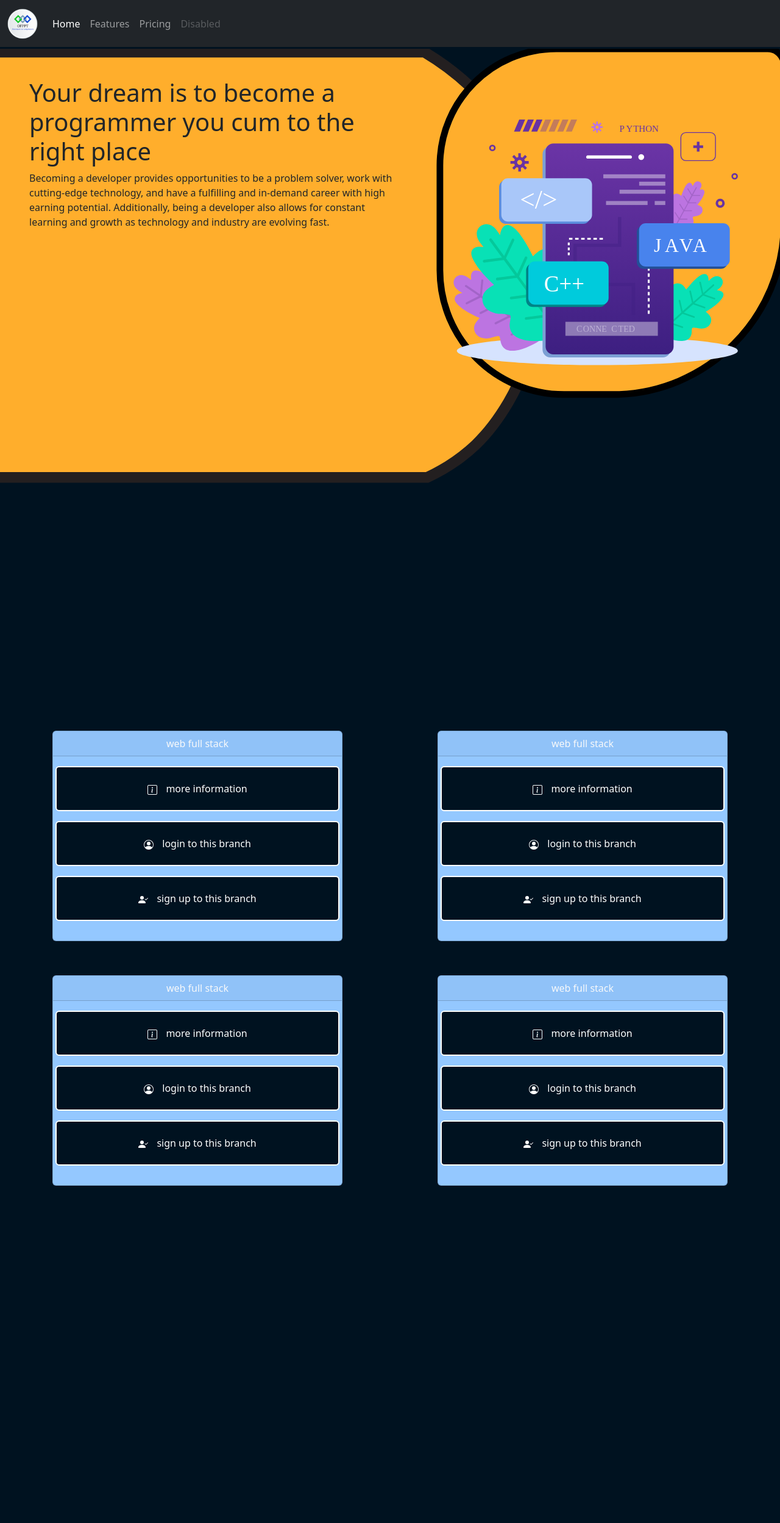
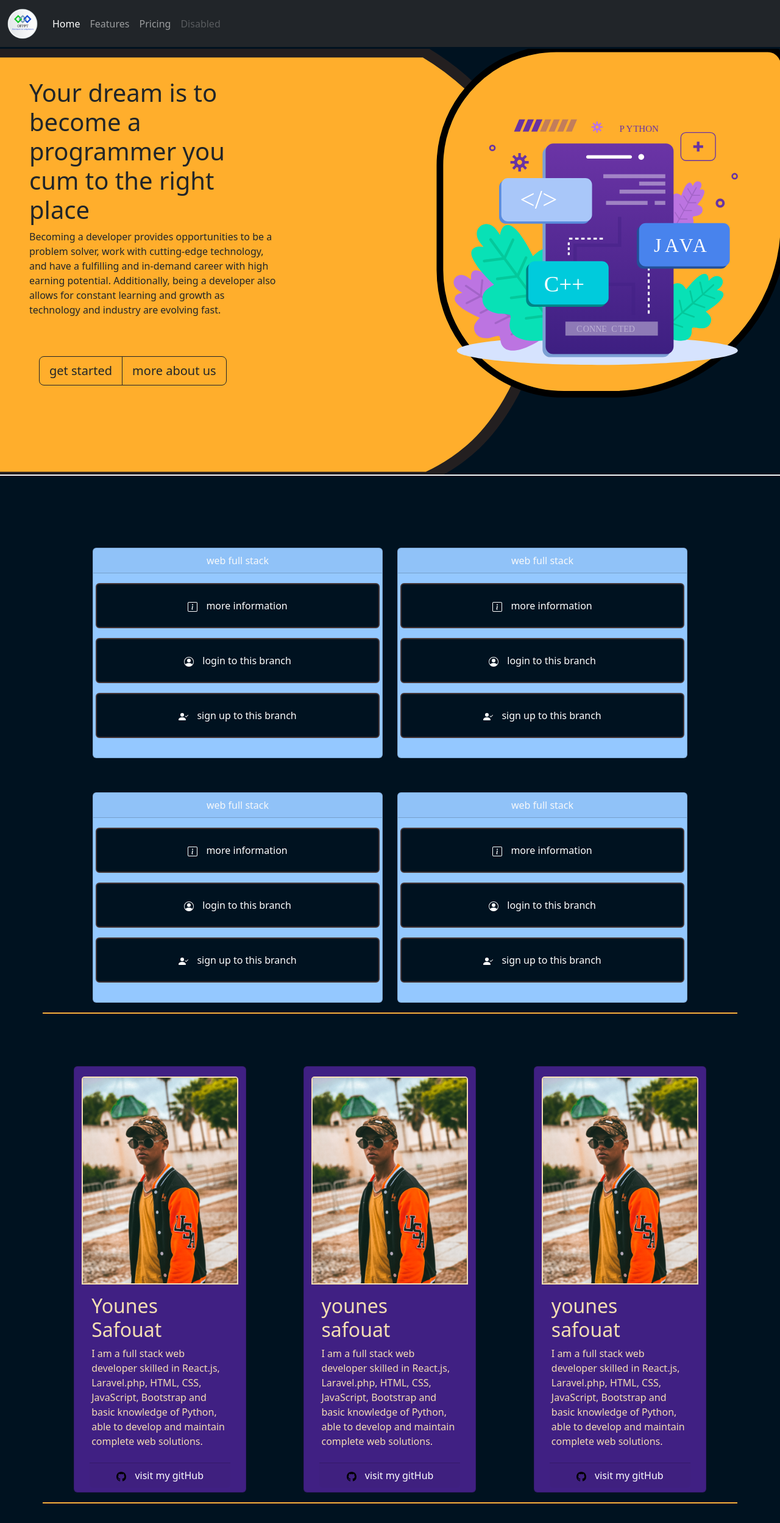
Before and after one commit to YounesSafouat/OfpptProject, a plain HTML site: page home-page/home.html in a window 1280 px wide. Shown: the whole page at 61% size. Before the commit the page ends 1960 px from the top, so only its background shows below. Drawn offline with nearby package versions, Linux system fonts and the light colour scheme.

Commit message:
finished home design -younes

```diff
--- a/home-page/home.html
+++ b/home-page/home.html
@@ -30,8 +30,8 @@
         >
           <span class="navbar-toggler-icon"></span>
         </button>
-        <div class="collapse navbar-collapse" id="navbarNavAltMarkup">
-          <ul class="navbar-nav">
+        <div class="collapse navbar-collapse " id="navbarNavAltMarkup">
+          <ul class="nav navbar-nav ">
             <li class="navbar-item">
               <a class="nav-link active" aria-current="page" href="#">Home</a>
             </li>
@@ -49,7 +49,7 @@
       </div>
     </nav>
     <div class="container1 row d-flex justify-content-start">
-      <div class="card card1 col-6 bg-transparent border-0">
+      <div class="card card1 col-6 col-sm-7 bg-transparent border-0">
         <div class="card-body">
           <h1 class="card-title">
             Your dream is to become a programmer you cum to the right place
@@ -61,13 +61,25 @@
             developer also allows for constant learning and growth as technology
             and industry are evolving fast.
           </p>
+          <div class="card-footer button bg-transparent border-0 btn-group">
+            <input
+              type="button"
+              class="btn btn-outline-dark btn-lg btn1"
+              value="get started"
+            />
+            <input
+              type="button"
+              class="btn btn-outline-dark btn-lg btn1"
+              value="more about us"
+            />
+          </div>
         </div>
       </div>
     </div>
     <div class="">
       <div class="container main">
         <div
-          class="row row-cols-1 row-cols-md-2 g-4 d-flex justify-content-lg-between justify-content-sm-center justify-content-sm-center"
+          class="row row-cols-1 row-cols-md-2 g-4 d-flex justify-content-lg-center justify-content-sm-center"
         >
           <div class="col">
             <div class="card bigCard">
@@ -262,6 +274,77 @@
             </div>
           </div>
         </div>
+
+      </div>
+      <div class="container main">
+        <div class="row row-cols-md-1 d-flex justify-content-around">
+            <div class="card col-lg-3 card-profile">
+              <img
+                src="/pictures/yo-safouat.jpg"
+                alt="younes"
+                class="card-img-top img-profile"
+              />
+              <div class="card-body">
+                <h2 class="card-title profile-text">Younes Safouat</h2>
+                <p class="card-text profile-text">
+                  I am a full stack web developer skilled in React.js,
+                  Laravel.php, HTML, CSS, JavaScript, Bootstrap and basic
+                  knowledge of Python, able to develop and maintain complete web
+                  solutions.
+                </p>
+              </div>
+              <a href="https://github.com/YounesSafouat" target="blank" class="btn">
+                <div class="card-footer text-center">
+                    <img src="/pictures/github.svg" alt="gitHub" class="cardLogo">
+                    <span class="text-white">visit my gitHub</span>
+                  </div>
+              </a>
+            </div>
+            <div class="card col-lg-3 card-profile">
+              <img
+                src="/pictures/yo-safouat.jpg"
+                alt="younes"
+                class="card-img-top img-profile"
+              />
+              <div class="card-body">
+                <h2 class="card-title profile-text">younes safouat</h2>
+                <p class="card-text profile-text">
+                  I am a full stack web developer skilled in React.js,
+                  Laravel.php, HTML, CSS, JavaScript, Bootstrap and basic
+                  knowledge of Python, able to develop and maintain complete web
+                  solutions.
+                </p>
+              </div>
+              <a href="https://github.com/YounesSafouat" target="blank" class="btn">
+                <div class="card-footer text-center">
+                    <img src="/pictures/github.svg" alt="gitHub" class="cardLogo">
+                    <span class="text-white">visit my gitHub</span>
+                  </div>
+              </a>
+            </div>
+            <div class="card col-lg-3 card-profile">
+              <img
+                src="/pictures/yo-safouat.jpg"
+                alt="younes"
+                class="card-img-top img-profile"
+              />
+              <div class="card-body">
+                <h2 class="card-title profile-text">younes safouat</h2>
+                <p class="card-text profile-text">
+                  I am a full stack web developer skilled in React.js,
+                  Laravel.php, HTML, CSS, JavaScript, Bootstrap and basic
+                  knowledge of Python, able to develop and maintain complete web
+                  solutions.
+                </p>
+              </div>
+              <a href="https://github.com/YounesSafouat" target="blank" class="btn">
+                <div class="card-footer text-center">
+                    <img src="/pictures/github.svg" alt="gitHub" class="cardLogo">
+                    <span class="text-white">visit my gitHub</span>
+                  </div>
+              </a>
+            </div>
+          </div>
       </div>
     </div>
 
--- a/home-page/homeStyle.css
+++ b/home-page/homeStyle.css
@@ -4,7 +4,7 @@ body {
 
   .smallCard {
     background-color: #001220;
-    border: white solid 2px;
+    border: rgb(68, 53, 53) solid 2px;
     margin-bottom: 1rem;
   }
   .main {
@@ -15,6 +15,7 @@ body {
   .bigCard {
     background-color: rgb(148, 200, 255);
     margin-top: 2rem;
+
   }
   .cardLogo {
     margin-right: 10px;
@@ -24,26 +25,57 @@ body {
     justify-content: center;
     align-items: center;
   }
+  @media only screen and (max-width: 4000px) {
+    .container1 {
+      background-image: url(/pictures/back.svg);
+      margin-top: 80px;
+      background-repeat: no-repeat;
+      height: 700px;
+      border-bottom: whitesmoke solid 0.125rem;
+    }
+    .button{
+      padding-top: 3rem;
+    }
+
+
+    .card1 {
+      margin-left: 2rem;
+      margin-top: 2rem;
+
+
+    }}
+  @media only screen and (max-width: 2000px) {
   .container1 {
     background-image: url(/pictures/back.svg);
     margin-top: 80px;
     background-repeat: no-repeat;
-    height: 1000px;
+    background-size: cover;
+    border-bottom: whitesmoke solid 0.125rem;
+
   }
+  .button{
+    padding-top: 3rem;
+  }
+
+
   .card1 {
     margin-left: 2rem;
     margin-top: 2rem;
-  }
+    width: 29rem;
+
+  }}
   @media only screen and (max-width: 600px) {
     .container1 {
       background-image: url(/pictures/back-sm.svg);
       margin-top: 80px;
       background-repeat: no-repeat;
       background-size: cover;
-      height: 1000px
+      height: 1000px;
+      width: 100%;
     }
     .card1 {
       margin-top: 26.5rem;
+      width: 30rem;
     }
   }
   @media only screen and (max-width: 900px) {
@@ -52,10 +84,11 @@ body {
         margin-top: 80px;
         background-repeat: no-repeat;
         background-size: cover;
-        height: 1200px
+        height: 1000px
       }
       .card1 {
         margin-top: 31.5rem;
+        width: 30rem;
       }
     }
   @media only screen and (max-width: 490px) {
@@ -64,10 +97,31 @@ body {
       margin-top: 80px;
       background-repeat: no-repeat;
       background-size: cover;
-      height: 1200px;
+      height: 1100px;
+
 
     }
+    .btn1{
+        margin-left: -1rem;
+        padding-left: 1rem;
+        padding-right: 1rem;
+      }
     .card1 {
       margin-top: 26rem;
+      width: 20rem;
     }
   }
+  .main{
+    margin-bottom: 2rem;
+    border-bottom: #fcaf3c solid 2px;
+  }
+  .card-profile{
+    background-color: #402083;
+  }
+  .img-profile{
+    margin-top: 1rem;
+    border: wheat solid 2px;
+  }
+  .profile-text{
+    color: wheat;
+  }
```
Also changed, not shown: pictures/github.svg (added), pictures/yo-safouat.jpg (added).
